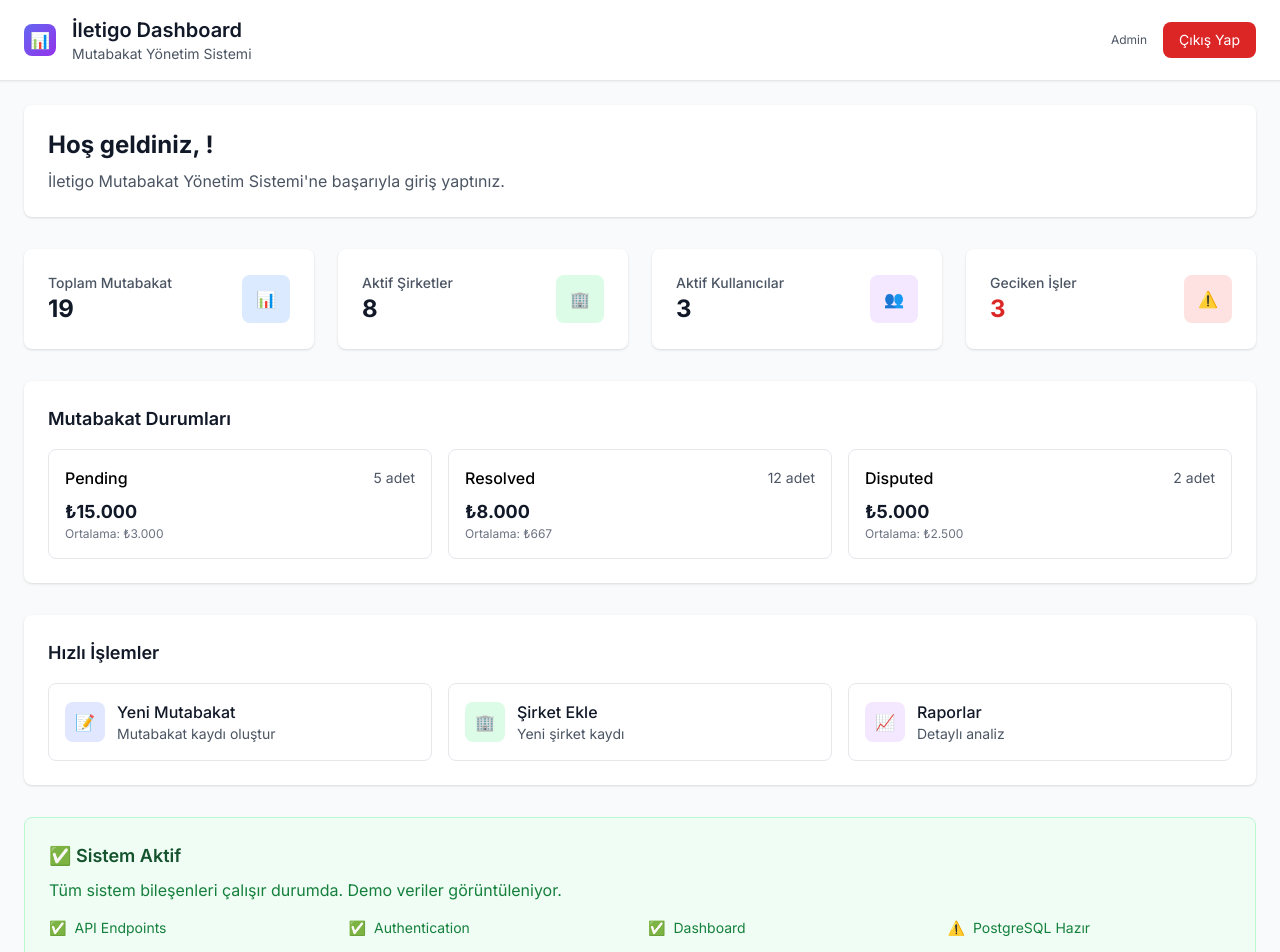
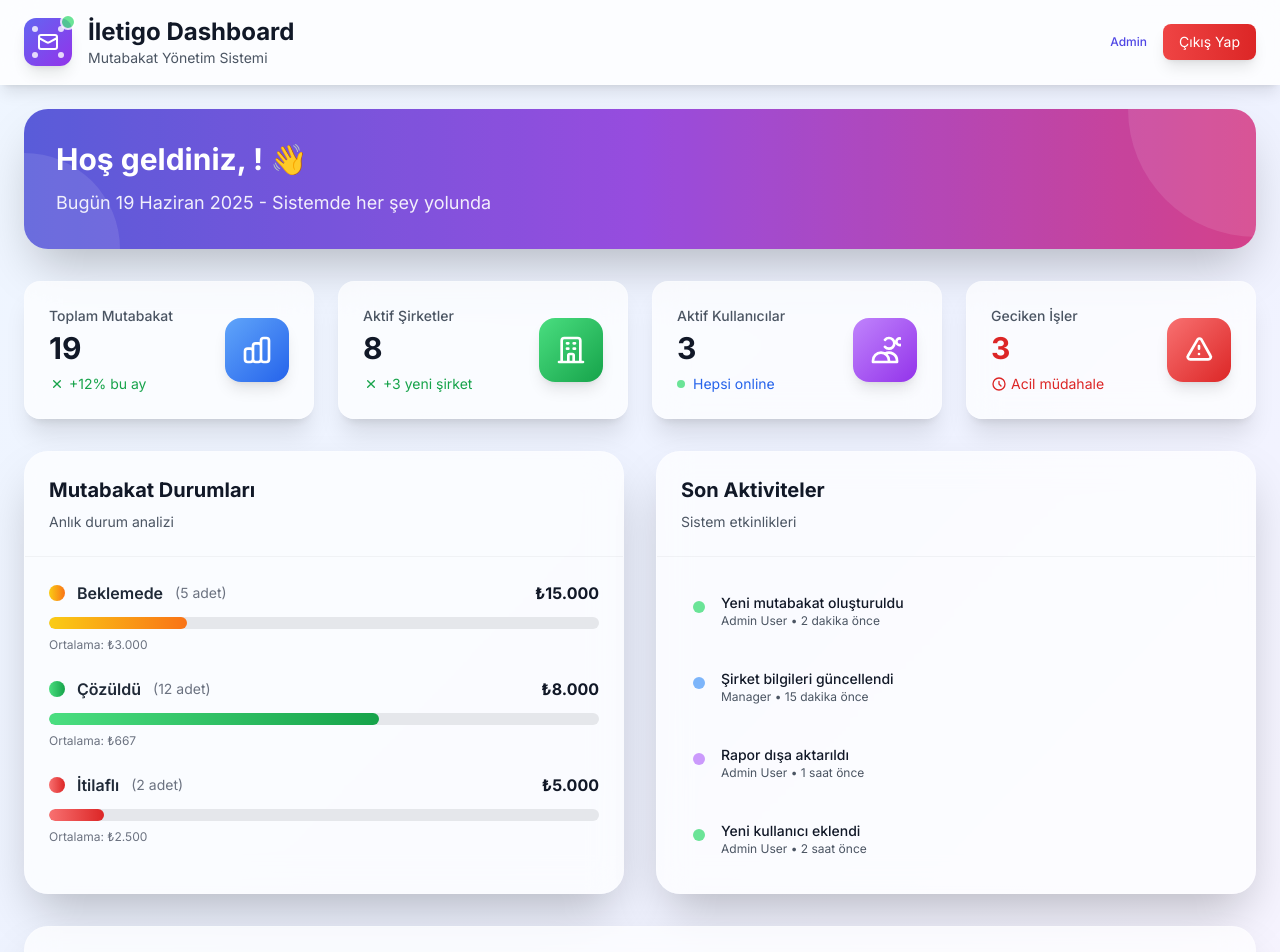
Before and after one commit to Hakanyildirimdan/iletigo, a Next.js app: page /dashboard in a window 1280 px wide. Shown: the top 952 px of the page. Built offline with nearby package versions, Linux system fonts and the light colour scheme; sample sign-in values are in the browser's storage.

Commit message:
Create modern dashboard with advanced visuals, animations and charts

```diff
--- a/app/dashboard/page.tsx
+++ b/app/dashboard/page.tsx
@@ -48,41 +48,71 @@
     }
   }
 
+  const getStatusColor = (status: string) => {
+    switch (status) {
+      case 'resolved': return 'from-green-400 to-green-600'
+      case 'pending': return 'from-yellow-400 to-orange-500'
+      case 'disputed': return 'from-red-400 to-red-600'
+      default: return 'from-gray-400 to-gray-600'
+    }
+  }
+
+  const getStatusText = (status: string) => {
+    switch (status) {
+      case 'resolved': return 'Çözüldü'
+      case 'pending': return 'Beklemede'
+      case 'disputed': return 'İtilaflı'
+      default: return status
+    }
+  }
+
   if (loading) {
     return (
-      <div className="min-h-screen flex items-center justify-center">
+      <div className="min-h-screen flex items-center justify-center bg-gradient-to-br from-blue-50 via-indigo-50 to-purple-50">
+        <div className="relative">
           <div className="animate-spin rounded-full h-32 w-32 border-b-2 border-indigo-600"></div>
+          <div className="absolute inset-0 rounded-full border-t-2 border-purple-600 animate-ping"></div>
+        </div>
       </div>
     )
   }
 
   return (
-    <div className="min-h-screen bg-gray-50">
-      {/* Header */}
-      <header className="bg-white shadow-sm border-b">
+    <div className="min-h-screen bg-gradient-to-br from-blue-50 via-indigo-50 to-purple-50">
+      {/* Modern Header */}
+      <header className="bg-white/80 backdrop-blur-lg shadow-lg border-b border-white/20">
         <div className="px-6 py-4">
           <div className="flex items-center justify-between">
             <div className="flex items-center space-x-4">
-              <div className="w-8 h-8 bg-gradient-to-br from-indigo-500 to-purple-600 rounded-lg flex items-center justify-center">
-                📊
+              <div className="relative">
+                <div className="w-12 h-12 bg-gradient-to-br from-indigo-500 to-purple-600 rounded-xl flex items-center justify-center shadow-lg">
+                  <div className="absolute top-2 left-2 w-1.5 h-1.5 bg-white rounded-full opacity-80"></div>
+                  <div className="absolute top-2 right-2 w-1.5 h-1.5 bg-white rounded-full opacity-80"></div>
+                  <div className="absolute bottom-2 left-2 w-1.5 h-1.5 bg-white rounded-full opacity-80"></div>
+                  <div className="absolute bottom-2 right-2 w-1.5 h-1.5 bg-white rounded-full opacity-80"></div>
+                  <svg className="w-6 h-6 text-white z-10" fill="none" stroke="currentColor" viewBox="0 0 24 24">
+                    <path strokeLinecap="round" strokeLinejoin="round" strokeWidth={2} d="M3 8l7.89 4.26a2 2 0 002.22 0L21 8M5 19h14a2 2 0 002-2V7a2 2 0 00-2-2H5a2 2 0 00-2 2v10a2 2 0 002 2z" />
+                  </svg>
+                </div>
+                <div className="absolute -top-1 -right-1 w-4 h-4 bg-green-400 rounded-full border-2 border-white animate-pulse"></div>
               </div>
               <div>
-                <h1 className="text-xl font-semibold text-gray-900">İletigo Dashboard</h1>
+                <h1 className="text-2xl font-bold text-gray-900">İletigo Dashboard</h1>
                 <p className="text-sm text-gray-600">Mutabakat Yönetim Sistemi</p>
               </div>
             </div>
 
             <div className="flex items-center space-x-4">
               <div className="text-right">
-                <p className="text-sm font-medium text-gray-900">
+                <p className="text-sm font-semibold text-gray-900">
                   {user?.first_name} {user?.last_name}
                 </p>
-                <p className="text-xs text-gray-600 capitalize">{user?.role}</p>
+                <p className="text-xs text-indigo-600 capitalize font-medium">{user?.role}</p>
               </div>
 
               <button
                 onClick={handleLogout}
-                className="px-4 py-2 text-sm text-white bg-red-600 hover:bg-red-700 rounded-lg transition duration-200"
+                className="px-4 py-2 text-sm text-white bg-gradient-to-r from-red-500 to-red-600 hover:from-red-600 hover:to-red-700 rounded-lg transition-all duration-200 shadow-lg hover:shadow-xl transform hover:scale-105"
               >
                 Çıkış Yap
               </button>
@@ -93,166 +123,252 @@
 
       {/* Main Content */}
       <main className="p-6">
-        {/* Welcome Card */}
-        <div className="bg-white rounded-lg shadow p-6 mb-8">
-          <h2 className="text-2xl font-bold text-gray-900 mb-2">
-            Hoş geldiniz, {user?.first_name}!
+        {/* Welcome Section */}
+        <div className="bg-gradient-to-r from-indigo-500 via-purple-500 to-pink-500 rounded-3xl shadow-2xl p-8 mb-8 text-white relative overflow-hidden">
+          <div className="absolute inset-0 bg-black/10"></div>
+          <div className="absolute top-0 right-0 w-64 h-64 bg-white/10 rounded-full -mr-32 -mt-32"></div>
+          <div className="absolute bottom-0 left-0 w-48 h-48 bg-white/10 rounded-full -ml-24 -mb-24"></div>
+          <div className="relative z-10">
+            <h2 className="text-3xl font-bold mb-3">
+              Hoş geldiniz, {user?.first_name}! 👋
             </h2>
-          <p className="text-gray-600">
-            İletigo Mutabakat Yönetim Sistemi'ne başarıyla giriş yaptınız.
+            <p className="text-white/90 text-lg">
+              Bugün {new Date().toLocaleDateString('tr-TR', {
+                day: 'numeric',
+                month: 'long',
+                year: 'numeric'
+              })} - Sistemde her şey yolunda
             </p>
           </div>
+        </div>
 
-        {/* Stats Cards */}
-        <div className="grid grid-cols-1 md:grid-cols-4 gap-6 mb-8">
-          <div className="bg-white rounded-lg shadow p-6">
+        {/* Enhanced Stats Cards */}
+        <div className="grid grid-cols-1 md:grid-cols-2 lg:grid-cols-4 gap-6 mb-8">
+          <div className="group bg-white/70 backdrop-blur-lg rounded-2xl shadow-xl p-6 border border-white/20 hover:shadow-2xl transition-all duration-300 hover:scale-105">
             <div className="flex items-center justify-between">
               <div>
-                <p className="text-sm font-medium text-gray-600">Toplam Mutabakat</p>
-                <p className="text-2xl font-bold text-gray-900">
+                <p className="text-sm font-medium text-gray-600 mb-1">Toplam Mutabakat</p>
+                <p className="text-3xl font-bold text-gray-900 mb-2">
                   {stats?.totals?.total_reconciliations || 0}
                 </p>
+                <div className="flex items-center text-green-600 text-sm">
+                  <svg className="w-4 h-4 mr-1" fill="none" stroke="currentColor" viewBox="0 0 24 24">
+                    <path strokeLinecap="round" strokeLinejoin="round" strokeWidth={2} d="M7 17l5-5 5 5M7 7l5 5 5-5" />
+                  </svg>
+                  +12% bu ay
                 </div>
-              <div className="w-12 h-12 bg-blue-100 rounded-lg flex items-center justify-center">
-                📊
+              </div>
+              <div className="w-16 h-16 bg-gradient-to-br from-blue-400 to-blue-600 rounded-2xl flex items-center justify-center shadow-lg group-hover:shadow-xl transition-all duration-300">
+                <svg className="w-8 h-8 text-white" fill="none" stroke="currentColor" viewBox="0 0 24 24">
+                  <path strokeLinecap="round" strokeLinejoin="round" strokeWidth={2} d="M9 19v-6a2 2 0 00-2-2H5a2 2 0 00-2 2v6a2 2 0 002 2h2a2 2 0 002-2zm0 0V9a2 2 0 012-2h2a2 2 0 012 2v10m-6 0a2 2 0 002 2h2a2 2 0 002-2m0 0V5a2 2 0 012-2h2a2 2 0 012 2v14a2 2 0 01-2 2h-2a2 2 0 01-2-2z" />
+                </svg>
               </div>
             </div>
           </div>
 
-          <div className="bg-white rounded-lg shadow p-6">
+          <div className="group bg-white/70 backdrop-blur-lg rounded-2xl shadow-xl p-6 border border-white/20 hover:shadow-2xl transition-all duration-300 hover:scale-105">
             <div className="flex items-center justify-between">
               <div>
-                <p className="text-sm font-medium text-gray-600">Aktif Şirketler</p>
-                <p className="text-2xl font-bold text-gray-900">
+                <p className="text-sm font-medium text-gray-600 mb-1">Aktif Şirketler</p>
+                <p className="text-3xl font-bold text-gray-900 mb-2">
                   {stats?.totals?.total_companies || 0}
                 </p>
+                <div className="flex items-center text-green-600 text-sm">
+                  <svg className="w-4 h-4 mr-1" fill="none" stroke="currentColor" viewBox="0 0 24 24">
+                    <path strokeLinecap="round" strokeLinejoin="round" strokeWidth={2} d="M7 17l5-5 5 5M7 7l5 5 5-5" />
+                  </svg>
+                  +3 yeni şirket
                 </div>
-              <div className="w-12 h-12 bg-green-100 rounded-lg flex items-center justify-center">
-                🏢
+              </div>
+              <div className="w-16 h-16 bg-gradient-to-br from-green-400 to-green-600 rounded-2xl flex items-center justify-center shadow-lg group-hover:shadow-xl transition-all duration-300">
+                <svg className="w-8 h-8 text-white" fill="none" stroke="currentColor" viewBox="0 0 24 24">
+                  <path strokeLinecap="round" strokeLinejoin="round" strokeWidth={2} d="M19 21V5a2 2 0 00-2-2H7a2 2 0 00-2 2v16m14 0h2m-2 0h-5m-9 0H3m2 0h5M9 7h1m-1 4h1m4-4h1m-1 4h1m-5 10v-5a1 1 0 011-1h2a1 1 0 011 1v5m-4 0h4" />
+                </svg>
               </div>
             </div>
           </div>
 
-          <div className="bg-white rounded-lg shadow p-6">
+          <div className="group bg-white/70 backdrop-blur-lg rounded-2xl shadow-xl p-6 border border-white/20 hover:shadow-2xl transition-all duration-300 hover:scale-105">
             <div className="flex items-center justify-between">
               <div>
-                <p className="text-sm font-medium text-gray-600">Aktif Kullanıcılar</p>
-                <p className="text-2xl font-bold text-gray-900">
+                <p className="text-sm font-medium text-gray-600 mb-1">Aktif Kullanıcılar</p>
+                <p className="text-3xl font-bold text-gray-900 mb-2">
                   {stats?.totals?.total_users || 0}
                 </p>
+                <div className="flex items-center text-blue-600 text-sm">
+                  <div className="w-2 h-2 bg-green-400 rounded-full mr-2 animate-pulse"></div>
+                  Hepsi online
                 </div>
-              <div className="w-12 h-12 bg-purple-100 rounded-lg flex items-center justify-center">
-                👥
+              </div>
+              <div className="w-16 h-16 bg-gradient-to-br from-purple-400 to-purple-600 rounded-2xl flex items-center justify-center shadow-lg group-hover:shadow-xl transition-all duration-300">
+                <svg className="w-8 h-8 text-white" fill="none" stroke="currentColor" viewBox="0 0 24 24">
+                  <path strokeLinecap="round" strokeLinejoin="round" strokeWidth={2} d="M12 4.354a4 4 0 110 5.292M15 21H3v-1a6 6 0 0112 0v1zm0 0h6v-1a6 6 0 00-9-5.197m13.5-9a2.5 2.5 0 11-5 0 2.5 2.5 0 015 0z" />
+                </svg>
               </div>
             </div>
           </div>
 
-          <div className="bg-white rounded-lg shadow p-6">
+          <div className="group bg-white/70 backdrop-blur-lg rounded-2xl shadow-xl p-6 border border-white/20 hover:shadow-2xl transition-all duration-300 hover:scale-105">
             <div className="flex items-center justify-between">
               <div>
-                <p className="text-sm font-medium text-gray-600">Geciken İşler</p>
-                <p className="text-2xl font-bold text-red-600">
+                <p className="text-sm font-medium text-gray-600 mb-1">Geciken İşler</p>
+                <p className="text-3xl font-bold text-red-600 mb-2">
                   {stats?.overdue_count || 0}
                 </p>
+                <div className="flex items-center text-red-600 text-sm">
+                  <svg className="w-4 h-4 mr-1" fill="none" stroke="currentColor" viewBox="0 0 24 24">
+                    <path strokeLinecap="round" strokeLinejoin="round" strokeWidth={2} d="M12 8v4l3 3m6-3a9 9 0 11-18 0 9 9 0 0118 0z" />
+                  </svg>
+                  Acil müdahale
                 </div>
-              <div className="w-12 h-12 bg-red-100 rounded-lg flex items-center justify-center">
-                ⚠️
+              </div>
+              <div className="w-16 h-16 bg-gradient-to-br from-red-400 to-red-600 rounded-2xl flex items-center justify-center shadow-lg group-hover:shadow-xl transition-all duration-300">
+                <svg className="w-8 h-8 text-white" fill="none" stroke="currentColor" viewBox="0 0 24 24">
+                  <path strokeLinecap="round" strokeLinejoin="round" strokeWidth={2} d="M12 9v2m0 4h.01m-6.938 4h13.856c1.54 0 2.502-1.667 1.732-2.5L13.732 4c-.77-.833-1.964-.833-2.732 0L3.732 16.5c-.77.833.192 2.5 1.732 2.5z" />
+                </svg>
               </div>
             </div>
           </div>
         </div>
 
-        {/* Reconciliation Stats */}
+        <div className="grid grid-cols-1 lg:grid-cols-2 gap-8 mb-8">
+          {/* Enhanced Charts Section */}
+          <div className="bg-white/70 backdrop-blur-lg rounded-3xl shadow-2xl border border-white/20">
+            <div className="p-6 border-b border-gray-200/50">
+              <h3 className="text-xl font-bold text-gray-900 mb-2">Mutabakat Durumları</h3>
+              <p className="text-gray-600 text-sm">Anlık durum analizi</p>
+            </div>
+            <div className="p-6">
               {stats?.reconciliation_stats && (
-          <div className="bg-white rounded-lg shadow p-6 mb-8">
-            <h3 className="text-lg font-semibold text-gray-900 mb-4">Mutabakat Durumları</h3>
-            <div className="grid grid-cols-1 md:grid-cols-3 gap-4">
+                <div className="space-y-6">
                   {stats.reconciliation_stats.map((stat: any, index: number) => (
-                <div key={index} className="border rounded-lg p-4">
-                  <div className="flex items-center justify-between mb-2">
-                    <span className="font-medium capitalize">{stat.status}</span>
-                    <span className="text-sm text-gray-600">{stat.count} adet</span>
+                    <div key={index} className="relative">
+                      <div className="flex items-center justify-between mb-3">
+                        <div className="flex items-center space-x-3">
+                          <div className={`w-4 h-4 rounded-full bg-gradient-to-r ${getStatusColor(stat.status)}`}></div>
+                          <span className="font-semibold text-gray-800">{getStatusText(stat.status)}</span>
+                          <span className="text-sm text-gray-500">({stat.count} adet)</span>
                         </div>
-                  <p className="text-lg font-bold text-gray-900">
+                        <span className="font-bold text-gray-900">
                           ₺{stat.total_difference.toLocaleString('tr-TR')}
-                  </p>
-                  <p className="text-xs text-gray-500">
+                        </span>
+                      </div>
+
+                      {/* Animated Progress Bar */}
+                      <div className="w-full bg-gray-200 rounded-full h-3 overflow-hidden">
+                        <div
+                          className={`h-3 bg-gradient-to-r ${getStatusColor(stat.status)} rounded-full transition-all duration-1000 ease-out`}
+                          style={{
+                            width: `${Math.min((stat.count / 20) * 100, 100)}%`,
+                            animation: 'slideIn 1.5s ease-out'
+                          }}
+                        ></div>
+                      </div>
+
+                      <p className="text-xs text-gray-500 mt-2">
                         Ortalama: ₺{stat.avg_difference.toLocaleString('tr-TR')}
                       </p>
                     </div>
                   ))}
                 </div>
+              )}
             </div>
-        )}
+          </div>
 
-        {/* Quick Actions */}
-        <div className="bg-white rounded-lg shadow p-6 mb-8">
-          <h3 className="text-lg font-semibold text-gray-900 mb-4">Hızlı İşlemler</h3>
-          <div className="grid grid-cols-1 md:grid-cols-3 gap-4">
-            <button className="p-4 border border-gray-200 rounded-lg hover:bg-gray-50 text-left transition duration-200">
-              <div className="flex items-center space-x-3">
-                <div className="w-10 h-10 bg-indigo-100 rounded-lg flex items-center justify-center">
-                  📝
+          {/* Activity Feed */}
+          <div className="bg-white/70 backdrop-blur-lg rounded-3xl shadow-2xl border border-white/20">
+            <div className="p-6 border-b border-gray-200/50">
+              <h3 className="text-xl font-bold text-gray-900 mb-2">Son Aktiviteler</h3>
+              <p className="text-gray-600 text-sm">Sistem etkinlikleri</p>
+            </div>
+            <div className="p-6">
+              <div className="space-y-4">
+                {[
+                  { action: 'Yeni mutabakat oluşturuldu', user: 'Admin User', time: '2 dakika önce', type: 'create' },
+                  { action: 'Şirket bilgileri güncellendi', user: 'Manager', time: '15 dakika önce', type: 'update' },
+                  { action: 'Rapor dışa aktarıldı', user: 'Admin User', time: '1 saat önce', type: 'export' },
+                  { action: 'Yeni kullanıcı eklendi', user: 'Admin User', time: '2 saat önce', type: 'create' },
+                ].map((activity, index) => (
+                  <div key={index} className="flex items-start space-x-4 p-3 rounded-xl hover:bg-white/50 transition-all duration-200">
+                    <div className={`w-3 h-3 rounded-full mt-2 ${
+                      activity.type === 'create' ? 'bg-green-400' :
+                      activity.type === 'update' ? 'bg-blue-400' :
+                      'bg-purple-400'
+                    } animate-pulse`}></div>
+                    <div className="flex-1">
+                      <p className="text-sm font-medium text-gray-900">{activity.action}</p>
+                      <p className="text-xs text-gray-600">{activity.user} • {activity.time}</p>
+                    </div>
+                  </div>
+                ))}
+              </div>
+            </div>
+          </div>
+        </div>
+
+        {/* Enhanced Quick Actions */}
+        <div className="bg-white/70 backdrop-blur-lg rounded-3xl shadow-2xl border border-white/20 p-6 mb-8">
+          <h3 className="text-xl font-bold text-gray-900 mb-6">Hızlı İşlemler</h3>
+          <div className="grid grid-cols-1 md:grid-cols-3 gap-6">
+            {[
+              { title: 'Yeni Mutabakat', desc: 'Mutabakat kaydı oluştur', icon: '📝', color: 'from-indigo-400 to-indigo-600' },
+              { title: 'Şirket Ekle', desc: 'Yeni şirket kaydı', icon: '🏢', color: 'from-green-400 to-green-600' },
+              { title: 'Raporlar', desc: 'Detaylı analiz', icon: '📈', color: 'from-purple-400 to-purple-600' },
+            ].map((action, index) => (
+              <button key={index} className="group p-6 border border-gray-200/50 rounded-2xl hover:bg-white/80 text-left transition-all duration-300 hover:scale-105 hover:shadow-xl">
+                <div className="flex items-center space-x-4">
+                  <div className={`w-14 h-14 bg-gradient-to-br ${action.color} rounded-2xl flex items-center justify-center shadow-lg group-hover:shadow-xl transition-all duration-300 text-2xl`}>
+                    {action.icon}
                   </div>
                   <div>
-                  <p className="font-medium text-gray-900">Yeni Mutabakat</p>
-                  <p className="text-sm text-gray-600">Mutabakat kaydı oluştur</p>
+                    <p className="font-semibold text-gray-900 group-hover:text-indigo-600 transition-colors duration-200">{action.title}</p>
+                    <p className="text-sm text-gray-600">{action.desc}</p>
                   </div>
                 </div>
               </button>
-
-            <button className="p-4 border border-gray-200 rounded-lg hover:bg-gray-50 text-left transition duration-200">
-              <div className="flex items-center space-x-3">
-                <div className="w-10 h-10 bg-green-100 rounded-lg flex items-center justify-center">
-                  🏢
-                </div>
-                <div>
-                  <p className="font-medium text-gray-900">Şirket Ekle</p>
-                  <p className="text-sm text-gray-600">Yeni şirket kaydı</p>
-                </div>
-              </div>
-            </button>
-
-            <button className="p-4 border border-gray-200 rounded-lg hover:bg-gray-50 text-left transition duration-200">
-              <div className="flex items-center space-x-3">
-                <div className="w-10 h-10 bg-purple-100 rounded-lg flex items-center justify-center">
-                  📈
-                </div>
-                <div>
-                  <p className="font-medium text-gray-900">Raporlar</p>
-                  <p className="text-sm text-gray-600">Detaylı analiz</p>
-                </div>
-              </div>
-            </button>
+            ))}
           </div>
         </div>
 
         {/* System Status */}
-        <div className="bg-green-50 border border-green-200 rounded-lg p-6">
-          <h3 className="text-lg font-semibold text-green-900 mb-2">✅ Sistem Aktif</h3>
-          <p className="text-green-700 mb-4">
-            Tüm sistem bileşenleri çalışır durumda. Demo veriler görüntüleniyor.
-          </p>
-          <div className="grid grid-cols-2 md:grid-cols-4 gap-4 text-sm">
-            <div className="flex items-center space-x-2">
-              <span className="text-green-600">✅</span>
-              <span className="text-green-700">API Endpoints</span>
+        <div className="bg-gradient-to-r from-green-400 to-blue-500 rounded-3xl shadow-2xl p-6 text-white relative overflow-hidden">
+          <div className="absolute inset-0 bg-black/10"></div>
+          <div className="absolute top-0 right-0 w-32 h-32 bg-white/10 rounded-full -mr-16 -mt-16"></div>
+          <div className="relative z-10">
+            <h3 className="text-xl font-bold mb-4 flex items-center">
+              <div className="w-3 h-3 bg-green-300 rounded-full mr-3 animate-pulse"></div>
+              Sistem Durumu - Aktif
+            </h3>
+            <div className="grid grid-cols-2 md:grid-cols-4 gap-4">
+              {[
+                { label: 'API Endpoints', status: '✅', detail: '100% uptime' },
+                { label: 'Authentication', status: '✅', detail: 'Güvenli' },
+                { label: 'Dashboard', status: '✅', detail: 'Yüklendi' },
+                { label: 'Database', status: '⚠️', detail: 'Hazır' },
+              ].map((item, index) => (
+                <div key={index} className="bg-white/20 backdrop-blur-sm rounded-xl p-3">
+                  <div className="flex items-center space-x-2 mb-1">
+                    <span>{item.status}</span>
+                    <span className="text-sm font-medium">{item.label}</span>
                   </div>
-            <div className="flex items-center space-x-2">
-              <span className="text-green-600">✅</span>
-              <span className="text-green-700">Authentication</span>
+                  <p className="text-xs text-white/80">{item.detail}</p>
                 </div>
-            <div className="flex items-center space-x-2">
-              <span className="text-green-600">✅</span>
-              <span className="text-green-700">Dashboard</span>
-            </div>
-            <div className="flex items-center space-x-2">
-              <span className="text-yellow-600">⚠️</span>
-              <span className="text-green-700">PostgreSQL Hazır</span>
+              ))}
             </div>
           </div>
         </div>
       </main>
+
+      <style jsx>{`
+        @keyframes slideIn {
+          from {
+            width: 0%;
+          }
+          to {
+            width: var(--target-width);
+          }
+        }
+      `}</style>
     </div>
   )
 }
```
Lines whose indentation alone changed are shown as unchanged.
